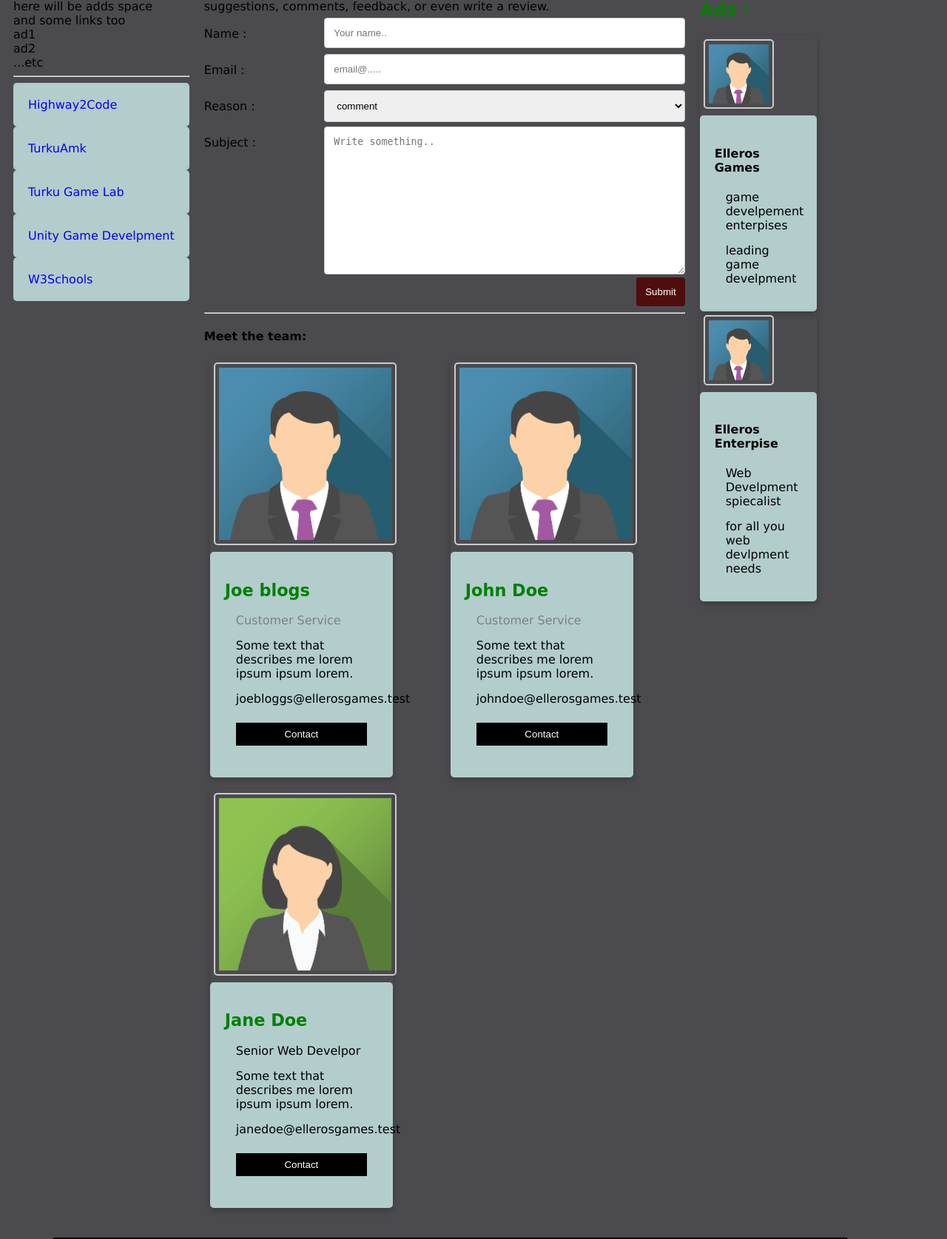
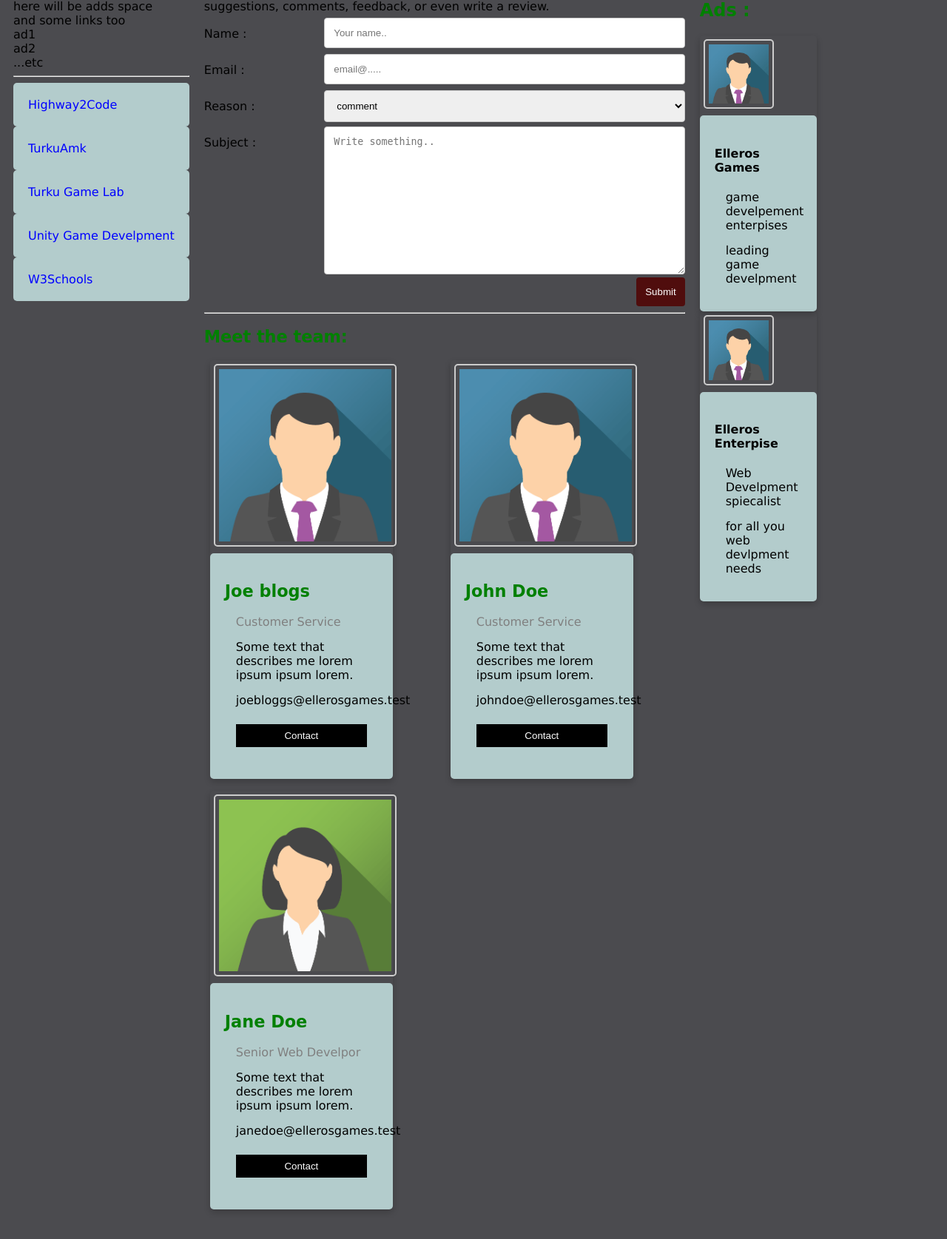
Before and after one commit to agdod/ZombieRun_webSite, a PHP site: page /contact.php in a window 1280 px wide. Shown: the part 273-1948 px from the top of the page at 74% size. Run offline with PHP 8.4, Linux system fonts and the light colour scheme; some libraries are stand-ins or nearby versions.

Commit message:
h4 --> h2

```diff
--- a/contact.php
+++ b/contact.php
@@ -84,8 +84,8 @@
                     </div>
                 </form>
                 <hr>
-                <h4>Meet the team: </h4>
-                <div class="row">
+                <h2>Meet the team: </h2>
+            <div class="row">
                     <div class="col-33">
                         <div class="card">
                             <img src="/img/img_avatar.png" alt="Joe Bloggs" style="width:100%">
@@ -115,7 +115,7 @@
                             <img src="/img/img_avatar2.png" alt="Jane Doe" style="width:100%">
                             <div class="container">
                                 <h2><b>Jane Doe</b></h2>
-                                <p>Senior Web Develpor </p>
+                                <p class="title">Senior Web Develpor </p>
                                 <p>Some text that describes me lorem ipsum ipsum lorem.</p>
                                 <p>janedoe@ellerosgames.test</p>
                                 <p><button class="button-gen">Contact</button></p>
```
